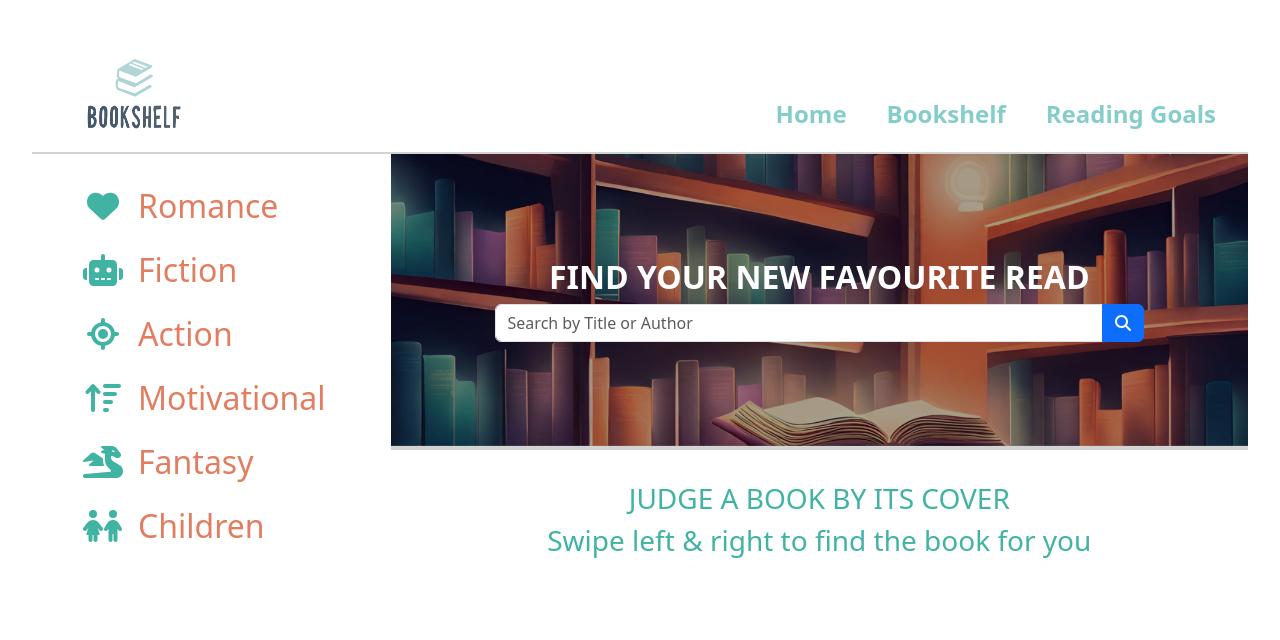
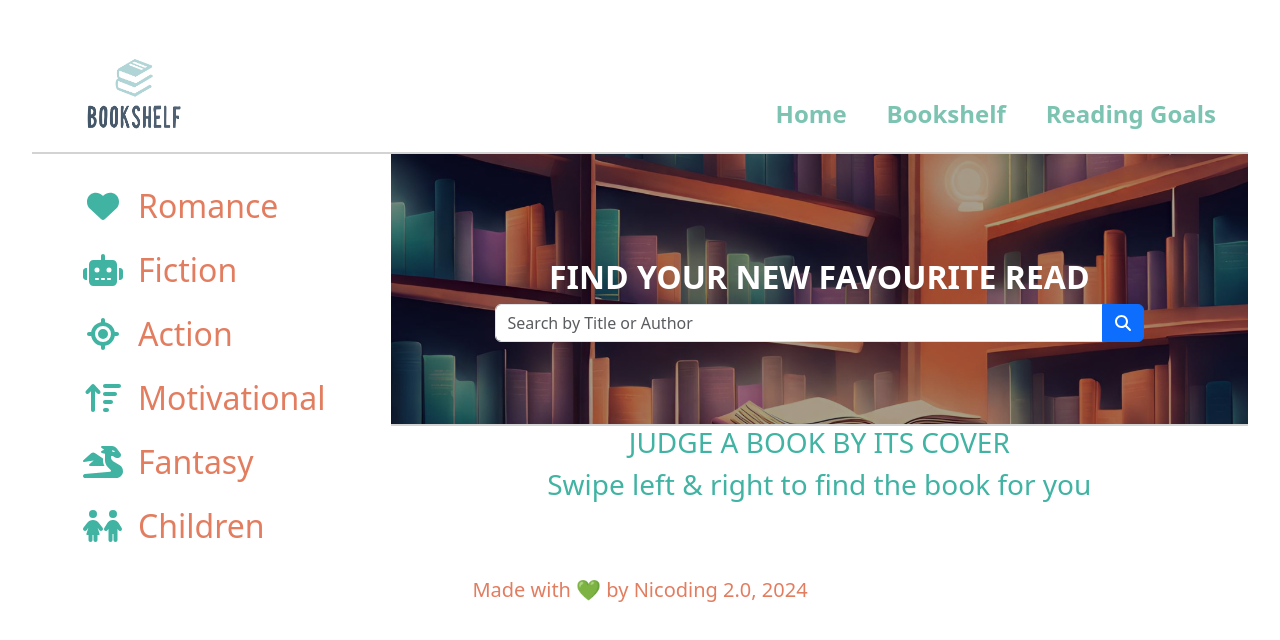
Before and after one commit to Mikaelcope/Nicoding_2.0, a React (Vite) app: page / in a window 1280 px wide. Shown: the top 640 px of the page. Built offline with nearby package versions, Linux system fonts and the light colour scheme.

Commit message:
added footer

```diff
--- a/src/components/Cateogories/catagories.css
+++ b/src/components/Cateogories/catagories.css
@@ -6,7 +6,7 @@
 
 .catitem {
     display: flex;
-    color:#E27D60;
+    color:var(--dark-orange);
     align-items: center;
     margin-right: 5px;
 }
--- /dev/null
+++ b/src/components/Footer/footer.css
@@ -0,0 +1,4 @@
+.bookfooter {
+    align-items: center;
+    color: var(--dark-orange)
+}
--- /dev/null
+++ b/src/components/Footer/footer.jsx
@@ -0,0 +1,9 @@
+import './footer.css';
+
+function BookFooter() {
+    return <div className='bookfooter'>
+          <h5>Made with 💚 by Nicoding 2.0, 2024 </h5>
+          </div>
+}
+
+export default BookFooter
--- a/src/components/Navbar/navbar.css
+++ b/src/components/Navbar/navbar.css
@@ -24,7 +24,7 @@
 .pagebutton {
     margin: 10px;
     padding: 10px;
-    color: #85CDCA;
+    color: var(--light-green);
     font-weight: 600;
 
 }
--- a/src/components/SearchModal/SearchModal.jsx
+++ b/src/components/SearchModal/SearchModal.jsx
@@ -5,7 +5,6 @@ import './SearchModal.css';
 const SearchModal = ({ show, item, onClose }) => {
   if (!show) return null;
 
-  // Destructure necessary info from item
   const { volumeInfo } = item;
   const thumbnail = volumeInfo.imageLinks?.smallThumbnail;
   const title = volumeInfo.title;
--- /dev/null
+++ b/src/components/Searchform/SearchBar.css
@@ -0,0 +1,14 @@
+.searchBarContainer {
+    background-image: url('../../assets/bookbackground.png'); /* Update the path if necessary */
+    background-size: cover;
+    background-position: center;
+    height: auto;
+    padding: 6.5rem;
+    margin-bottom: 1.5rem;
+  }
+
+  .searchBarHeading {
+    color: white;
+    font-weight: bold;
+    text-align: center;
+  }
--- a/src/components/Searchform/SearchBar.jsx
+++ b/src/components/Searchform/SearchBar.jsx
@@ -4,7 +4,7 @@ import { Container, Form, Button, InputGroup } from 'react-bootstrap';
 import { FontAwesomeIcon } from '@fortawesome/react-fontawesome';
 import { faSearch } from '@fortawesome/free-solid-svg-icons';
 import 'bootstrap/dist/css/bootstrap.min.css';
-import backgroundPic from '../../assets/bookbackground.png';
+import './SearchBar.css';
 
 function SearchBar({ onSearch }) {
   const [search, setSearch] = useState('');
@@ -15,8 +15,8 @@ function SearchBar({ onSearch }) {
   };
 
   return (
-    <Container style={{ backgroundImage: `url(${backgroundPic})`, backgroundSize: 'cover', backgroundPosition: 'center', height:'auto', padding: '6.5rem', marginBottom: '1.5rem' }}>
-      <h2 style={{ color: 'white', fontWeight: 'bold', textAlign: 'center' }}>FIND YOUR NEW FAVOURITE READ</h2>
+    <Container className="searchBarContainer">
+      <h2 className="searchBarHeading">FIND YOUR NEW FAVOURITE READ</h2>
       <Form onSubmit={handleSubmit}>
         <InputGroup>
           <Form.Control
--- a/src/components/SwiperHeading/SwiperHeading.css
+++ b/src/components/SwiperHeading/SwiperHeading.css
@@ -5,5 +5,5 @@
 }
 
 .SwiperHeading {
-    margin: 2rem;
+    margin: 0;
 }
--- a/src/pages/Landingpage/index.jsx
+++ b/src/pages/Landingpage/index.jsx
@@ -4,7 +4,7 @@ import Bookcatagories from '../../components/Cateogories/catagories'
 import BookSwiper from '../../components/Swiper/BookSwiper';
 import CardOutput from '../../components/CardOutput/CardOutput';
 import SwiperHeading from '../../components/SwiperHeading/SwiperHeading';
-
+import BookFooter from '../../components/Footer/footer';
 
 
 function Landingpage() {
@@ -27,6 +27,7 @@ function Landingpage() {
           {swiper &&<div className="book-swiper"><BookSwiper genre={genre} /></div>}
           </div>
         </div>
+          <div className="footer-section"><BookFooter /></div>
       </div>
     );
   }
--- a/src/pages/Landingpage/style.css
+++ b/src/pages/Landingpage/style.css
@@ -1,7 +1,6 @@
 .flex-container {
   display: flex;
   height: 100%;
-
 }
 
 .book-categories {
```
Also changed, not shown: src/components/Footer/random.jsx (deleted).
